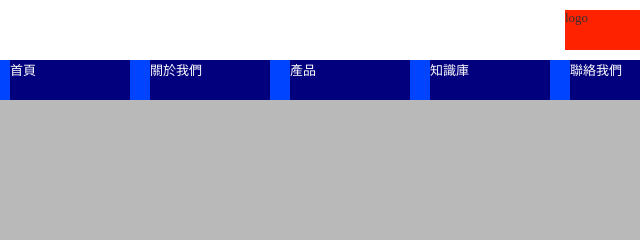
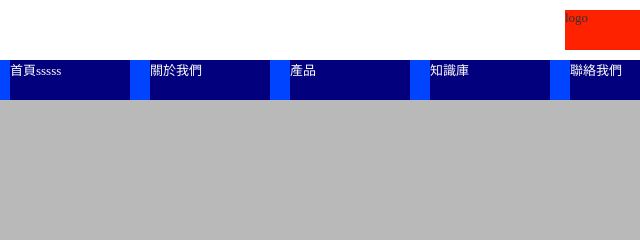
Before and after one commit to sexfat/tjd101, a website: page index.html in a window 1280 px wide. Shown: the top 240 px of the page, 0-640 px from the left. Drawn offline with Linux system fonts and the light colour scheme.

Commit message:
Update homepage link text in index.html

```diff
--- a/index.html
+++ b/index.html
@@ -14,7 +14,7 @@
             <div class="logo">logo</div>
             <nav class="menu">
                 <ul>
-                    <li><a href="#">首頁</a></li>
+                    <li><a href="#">首頁sssss</a></li>
                     <li>關於我們</li>
                     <li>產品</li>
                     <li>知識庫</li>
```
